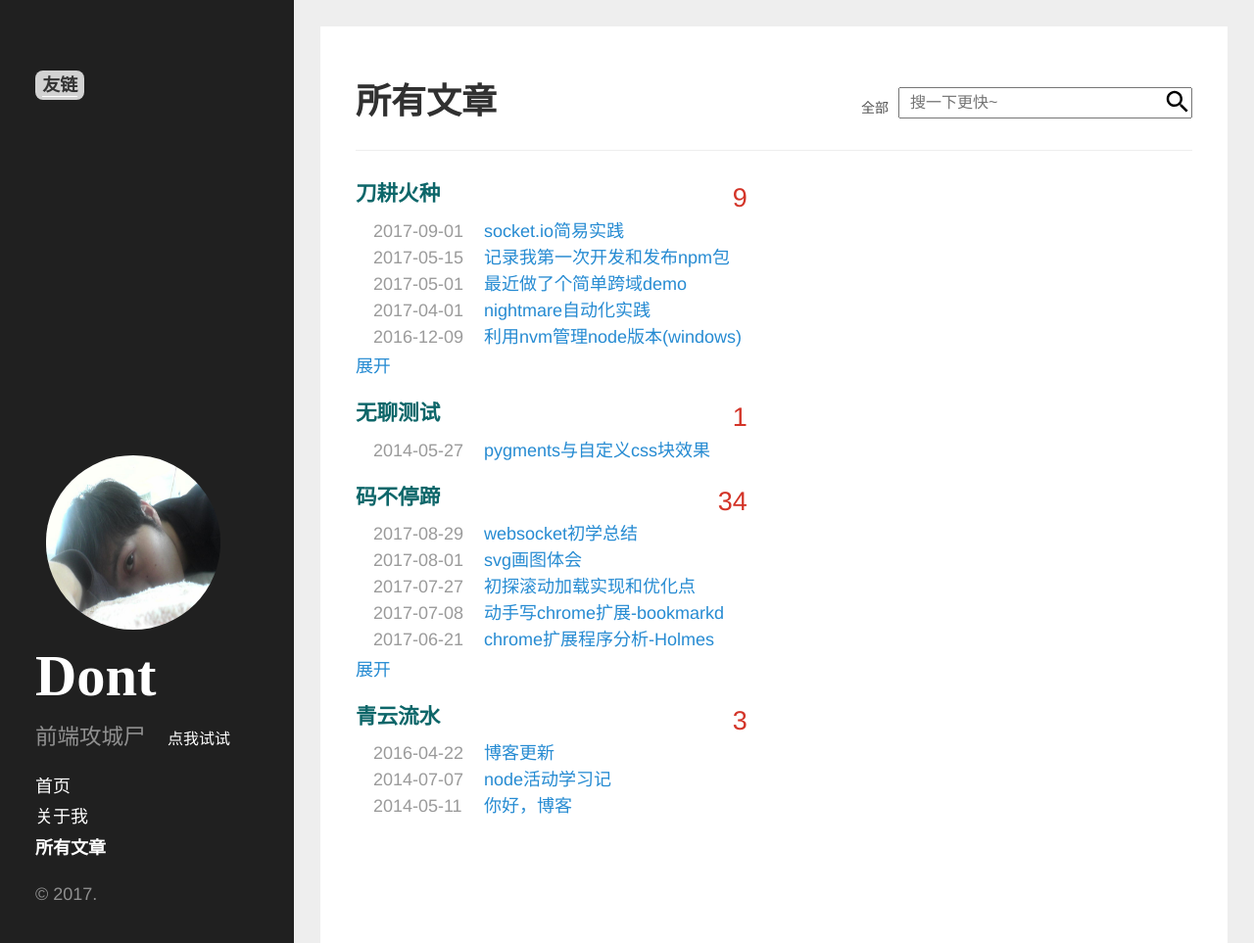
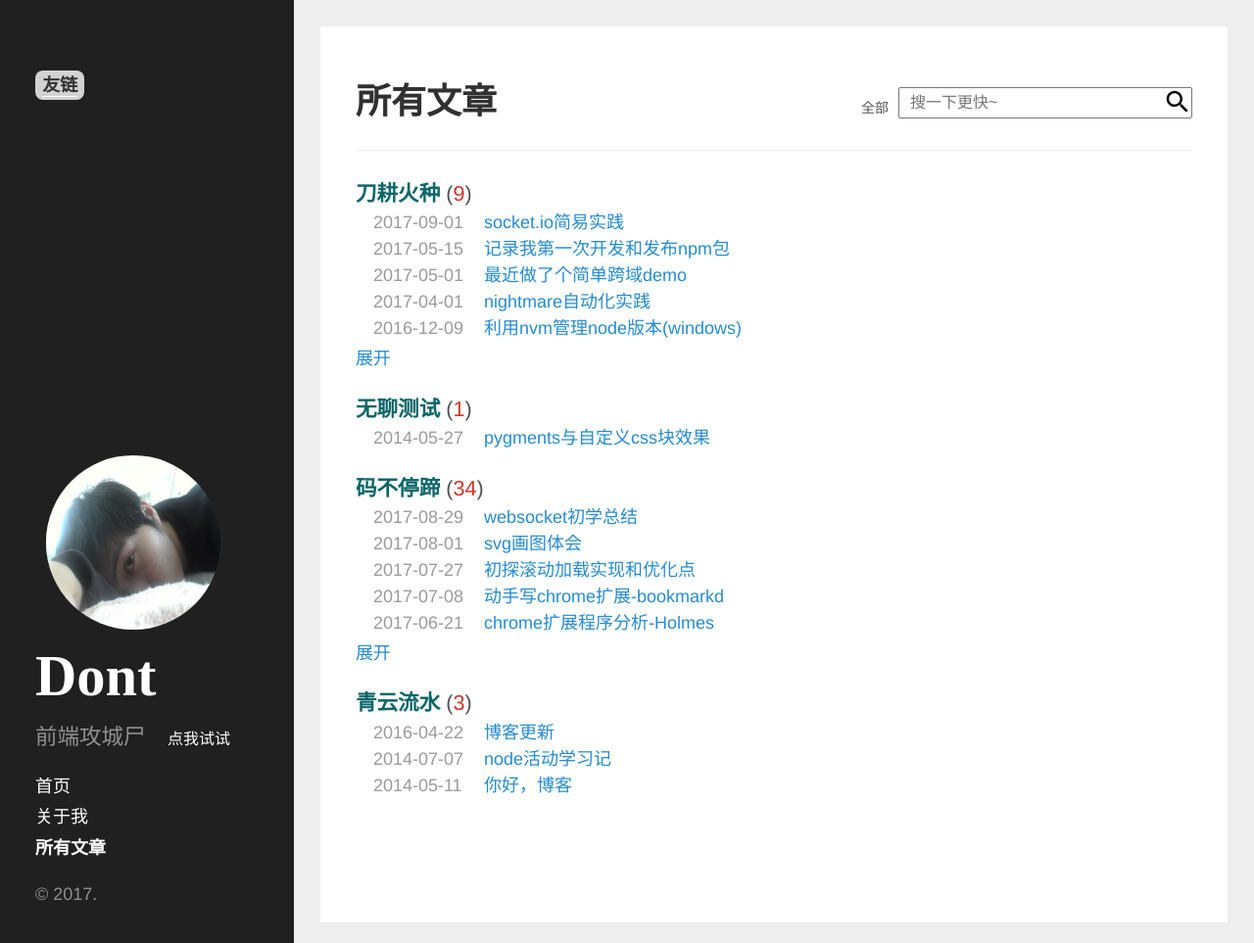
Before and after one commit to shellphon/githublog, a Jekyll site: the page built from all.md, in a window 1280 px wide and 963 px high. Shown: the whole window at 98% size. Built offline with Jekyll 4.4.1, drawn with Linux system fonts in a browser that asks for light colours; comment, search, counter and statistics services are not loaded.

Commit message:
调整样式

```diff
--- a/all.md
+++ b/all.md
@@ -25,12 +25,12 @@ title: 所有文章
     {% for category in site.categories reversed  %}
      <div class="cate-div">
        {%comment%}
-       <span class="cate-title">{{ category | first | upcase}}</span><span class="cate-num">{{ category | last | size }}</span>
+       <span class="cate-title">{{ category | first | upcase}}</span> &emsp;(<span class="cate-num">{{ category | last | size }}</span>)
        {{category[0]}}
        {%endcomment%}
        {%for item in site.data.my.category %}
         {%if item[0] == category[0] %}
-       <span class="cate-title">{{ item[1] }}</span><span class="cate-num">{{ category | last | size }}</span>
+       <span class="cate-title">{{ item[1] }}</span>&nbsp;(<span class="cate-num">{{ category | last | size }}</span>)
         {% endif %}
        {% endfor %}
      </div>
--- a/dev/public/css/dontblog.css
+++ b/dev/public/css/dontblog.css
@@ -663,16 +663,13 @@ a.sidebar-nav-item:hover, a.sidebar-nav-item:focus {
 .cate-div {
   overflow: hidden;
   margin: 1em 0 0;
+  font-size: 1.2em;
 }
 .cate-title {
-  float: left;
-  font-size: 1.2em;
   font-weight: bold;
   color: rgb(13, 102, 105);
 }
 .cate-num {
-  float: right;
-  font-size: 1.5em;
   color: #D33428;
 }
 #blog-posts .post-date {
```
Also changed, not shown: public/css/dontblog-slv.css.
